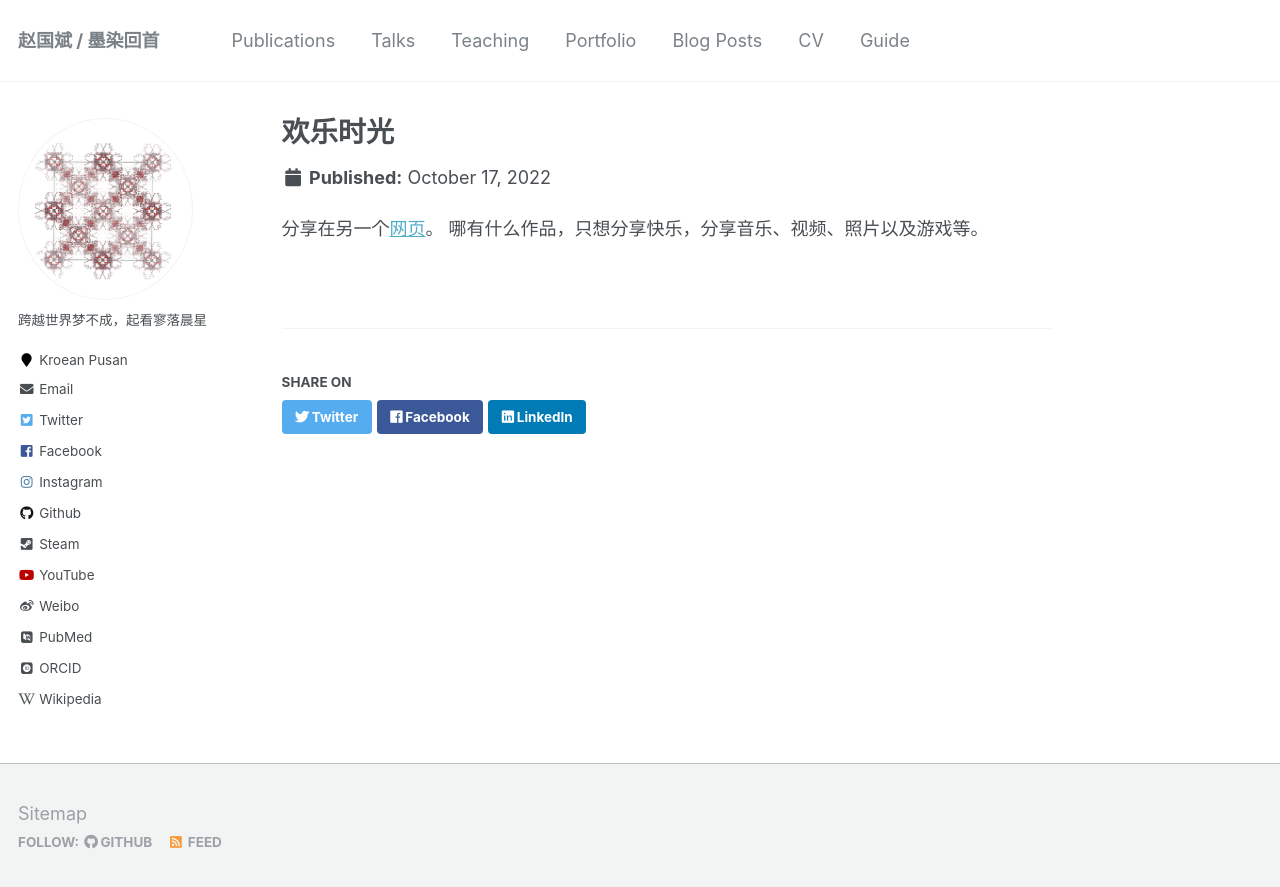
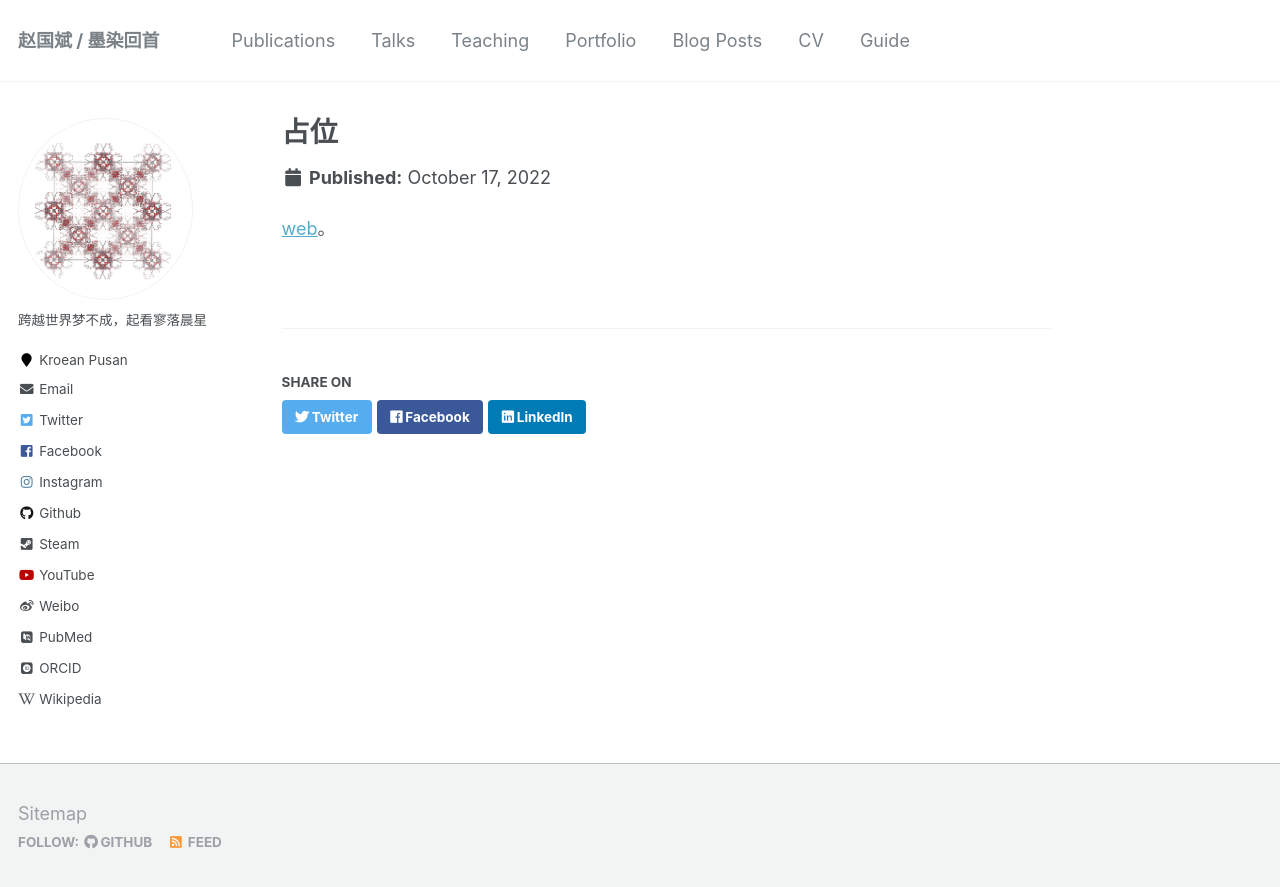
Before and after one commit to sxm13/ZGBshenxiaomoCV.github.io, a Jekyll site: the page built from _portfolio/portfolio-1.md, in a window 1280 px wide. Shown: the top 887 px of the page. Built offline with Jekyll 4.4.1, drawn with Linux system fonts in a browser that asks for light colours; some web fonts are replaced.

Commit message:
Update portfolio-1.md

```diff
--- a/_portfolio/portfolio-1.md
+++ b/_portfolio/portfolio-1.md
@@ -1,8 +1,7 @@
 ---
-title: "欢乐时光"
+title: "占位"
 excerpt: "图片"
-collection: 劳逸结合吖
+collection:
 ---
 
-分享在另一个[网页](https://sxm13.github.io/zhaoguobin.github.io/ "sxm")。
-哪有什么作品，只想分享快乐，分享音乐、视频、照片以及游戏等。
+[web](https://sxm13.github.io/zhaoguobin.github.io/ "sxm")。
```
